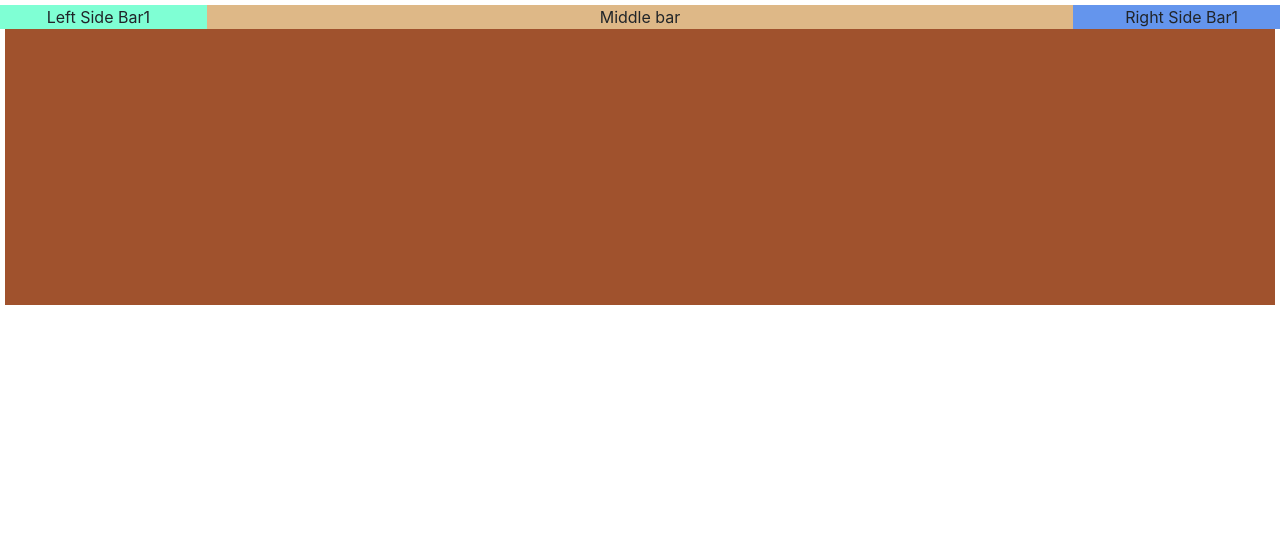
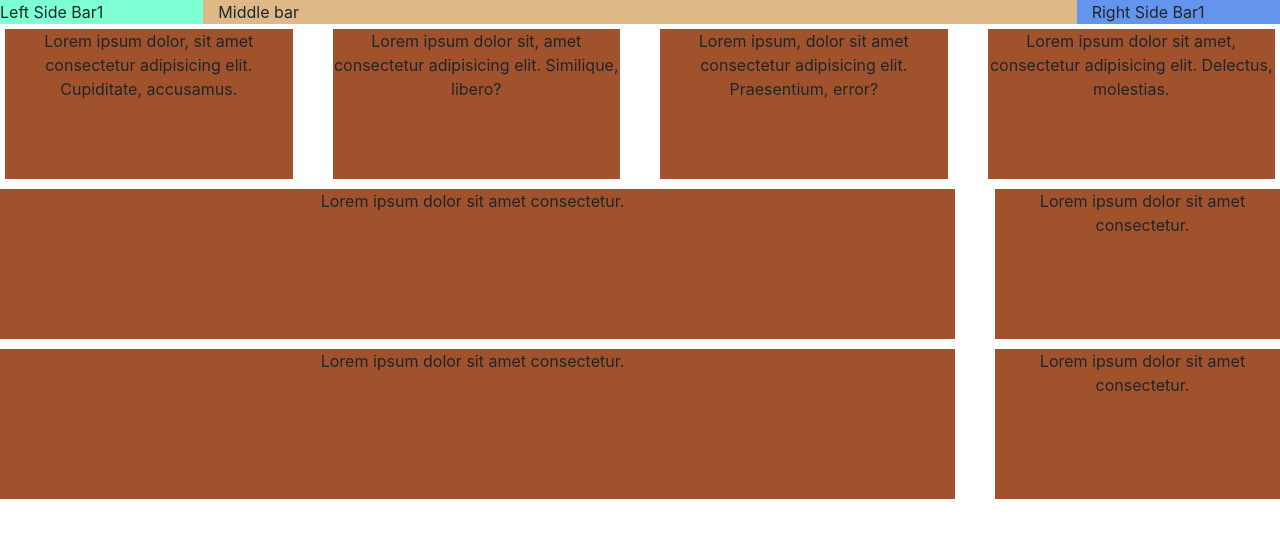
Before and after one commit to bruncik/WebCodingPractice, a plain HTML site: page bootstrap_3/index.html in a window 1280 px wide. Shown: the top 538 px of the page. Drawn offline with nearby package versions, Linux system fonts and the light colour scheme.

Commit message:
Starting grid aligment

```diff
--- a/bootstrap_3/css.css
+++ b/bootstrap_3/css.css
@@ -1,6 +1,6 @@
-.mainBody{
+.mrg{
     margin: 5px;
-    min-height: 300px;
+    min-height: 150px;
     text-align: center;
     background-color: sienna;
 }
--- a/bootstrap_3/index.html
+++ b/bootstrap_3/index.html
@@ -10,18 +10,52 @@
 <title>Bootstrap exercise</title>
 </head>
 <body>
-    <div class="contianer mainBody">
+    <div class="contianer">
         <div class="row">
             <div class="col-md-2 leftB">
                 Left Side Bar1
             </div>
-            <div class="col-md-8 middleB">
+            <div class="col-md-8 middleB ">
                 Middle bar
             </div>
-            <div class="col-md-2 rightB">
+            <div class="col-md-2 rightB ">
                 Right Side Bar1
             </div>
         </div>
+        <!---   4 equal columns 1:1:1:1  3-3-3-3 -->
+            <div class="row">
+                <div class="col-md-3">
+                    <div class="mrg">Lorem ipsum dolor, sit amet consectetur adipisicing elit. Cupiditate, accusamus.</div>
+                </div>
+                <div class="col-md-3">
+                    <div class="mrg">Lorem ipsum dolor sit, amet consectetur adipisicing elit. Similique, libero?</div>
+                </div>
+                <div class="col-md-3">
+                    <div class="mrg">Lorem ipsum, dolor sit amet consectetur adipisicing elit. Praesentium, error?</div>
+                </div>
+                <div class="col-md-3">
+                    <div class="mrg">Lorem ipsum dolor sit amet, consectetur adipisicing elit. Delectus, molestias.</div>
+                </div>
+            <!---   4 columns 1:2:2:1   2-4-4-2  -->
+            <!---   4 equal columns 1:1:1:1 for md columns and  2 columns 3:1 for lg   3-3-3-3,  2x 9-3 -->
+            <div class="row">
+                <div class="col-md-3 col-lg-9 col-sm-6">
+                    <div class="mrg">Lorem ipsum dolor sit amet consectetur.</div>
+                </div>
+                <div class="col-md-3 col-lg-3 col-sm-6">
+                        <div class="mrg">Lorem ipsum dolor sit amet consectetur.</div>
+                </div>
+                <div class="col-md-3 col-lg-9 col-sm-6">
+                    <div class="mrg">Lorem ipsum dolor sit amet consectetur.</div>
+                </div>
+                <div class="col-md-3 col-lg-3 col-sm-6">
+                    <div class="mrg">Lorem ipsum dolor sit amet consectetur.</div>
+                </div>
+            </div>
+
+
+        </div>
+
     </div>
 
 
```
